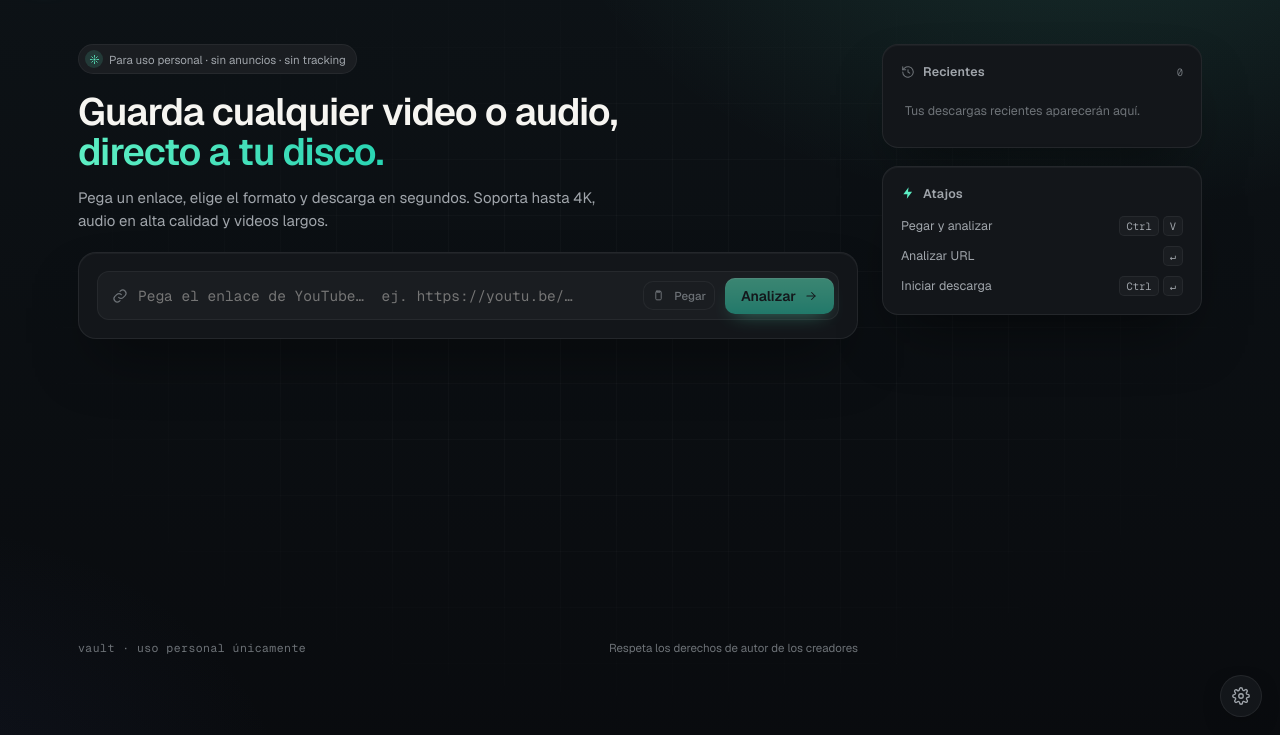
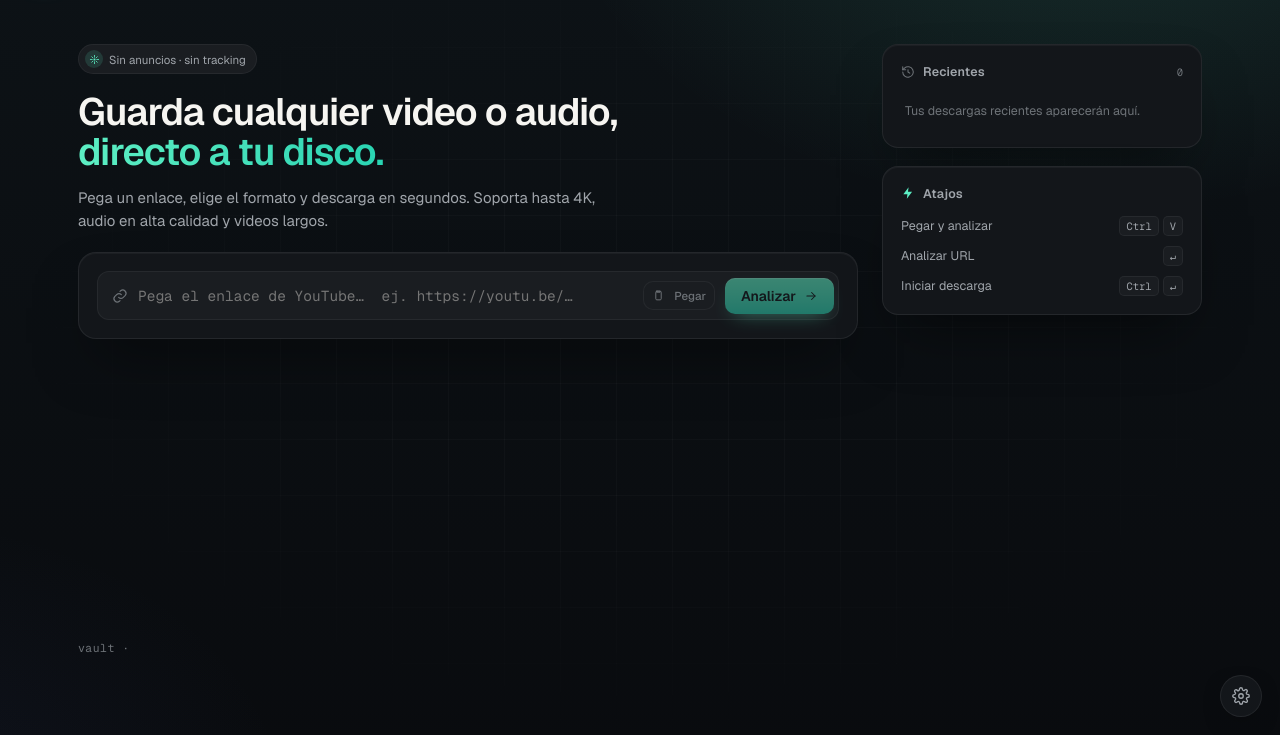
Before and after one commit to YaeloPerez/youtube-downloader, a FastAPI app: page / in a window 1280 px wide. Shown: the part 65-800 px from the top of the page. Run offline with FastAPI, Linux system fonts and the light colour scheme; some libraries are stand-ins or nearby versions.

Commit message:
upsito
up

```diff
--- a/templates/index.html
+++ b/templates/index.html
@@ -840,7 +840,7 @@
                       background: "var(--accent-soft)", color: "var(--accent)",
                       display: "grid", placeItems: "center",
                     }}><Icon name="sparkle" size={11}/></span>
-                    <span>Para uso personal · sin anuncios · sin tracking</span>
+                    <span>Sin anuncios · sin tracking</span>
                   </div>
                   <h1 style={{
                     fontSize: 38, lineHeight: 1.05, letterSpacing: "-0.025em",
@@ -1115,8 +1115,7 @@
                 color: "var(--text-muted)", fontSize: 11.5,
                 flexWrap: "wrap", gap: 10,
               }}>
-                <div className="mono" style={{ letterSpacing: "0.04em" }}>vault · uso personal únicamente</div>
-                <div>Respeta los derechos de autor de los creadores</div>
+                <div className="mono" style={{ letterSpacing: "0.04em" }}>vault · </div>
               </footer>
             </div>
 
```
